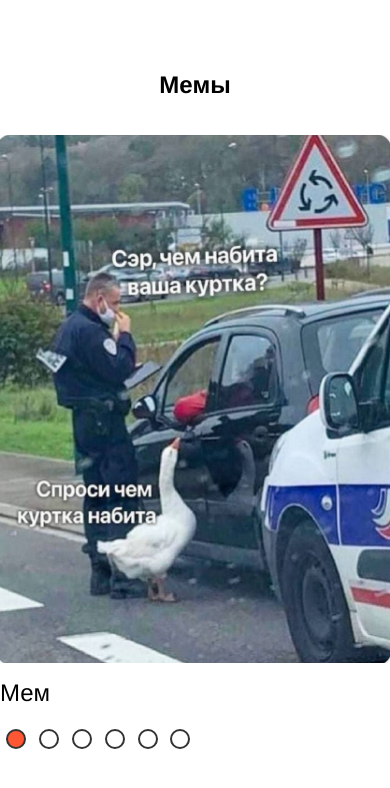
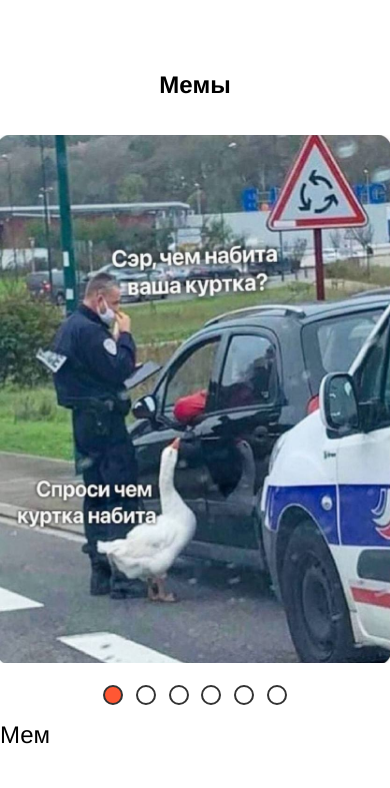
Before and after one commit to 109x/cssMemeSlider, a plain HTML site: page cssMemeSlider/index.html in a window 390 px wide. Drawn offline with Linux system fonts and the light colour scheme.

Commit message:
feat: add media in style.css (Mon, Sep 17, 2023 4:35:00 PM)

```diff
--- a/cssMemeSlider/css/style.css
+++ b/cssMemeSlider/css/style.css
@@ -131,3 +131,10 @@ input {
 .slider-buttons:has(#slide-6:checked) ~ .slider-text .slider-text-box  {
   transform: translateX(-500%);
 }
+
+@media (max-width: 768px) {
+  .slider-buttons{
+    order:2;
+    width: 100%;
+  }
+}
```
